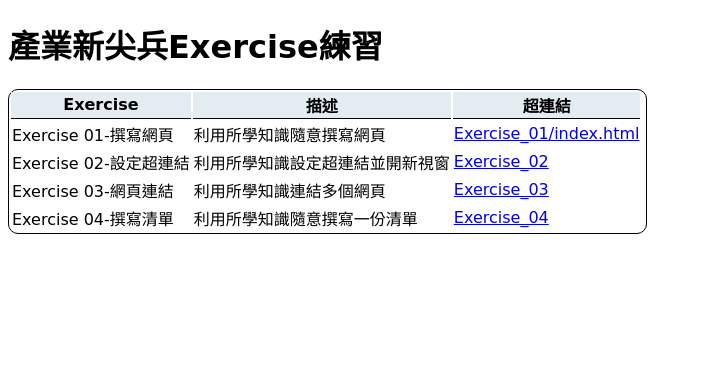
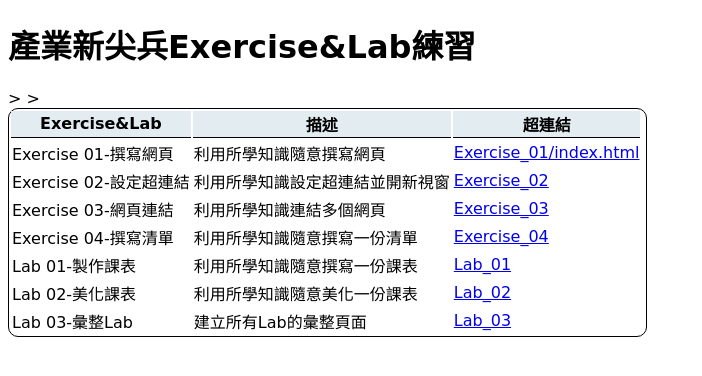
Before and after one commit to Feng-10102110/Exercise, a plain HTML site: page index.html in a window 1280 px wide. Shown: the whole page, without its empty margins (0-702 px from the left). Drawn offline with Linux system fonts and the light colour scheme.

Commit message:
首頁加入Lab

```diff
--- a/index.html
+++ b/index.html
@@ -9,12 +9,12 @@
 </head>
 
 <body style="font-family: cursive;">
-    <h1>產業新尖兵Exercise練習
+    <h1>產業新尖兵Exercise&Lab練習
     </h1>
     <table style="border:1px black solid; border-radius:10px;">
         <thead style="background-color: rgb(227, 237, 241);">
             <tr>
-                <th align="center" style="border-bottom:1px black solid">Exercise</th>
+                <th align="center" style="border-bottom:1px black solid">Exercise&Lab</th>
                 <th style="border-bottom:1px black solid">描述</th>
                 <th style="border-bottom:1px black solid">超連結</th>
         </thead>
@@ -42,6 +42,22 @@
                 <td><a href="https://fneg-10102110.github.io/Exercise/Exercise_04/Checklist.html" target="_blank">Exercise_04</a>
                     <td>
             </tr>
+            <tr>
+                <td>Lab 01-製作課表</td>
+                <td>利用所學知識隨意撰寫一份課表</td>
+                <td><a href="https://fneg-10102110.github.io/ME/Lab/Lab_01.html" target="_blank">Lab_01</a>
+                    <td>
+            </tr>
+            <tr>
+                <td>Lab 02-美化課表</td>
+                <td>利用所學知識隨意美化一份課表</td>
+                <td><a href="https://fneg-10102110.github.io/ME/Lab/Lab_02.html" target="_blank">Lab_02</a></td>>
+            </tr>
+            <tr>
+                <td>Lab 03-彙整Lab</td>
+                <td>建立所有Lab的彙整頁面</td>
+                <td><a href="https://fneg-10102110.github.io/Exercise/" target="_blank">Lab_03</a></td>>
+            </tr>
         </tbody>
     </table>
 
```
